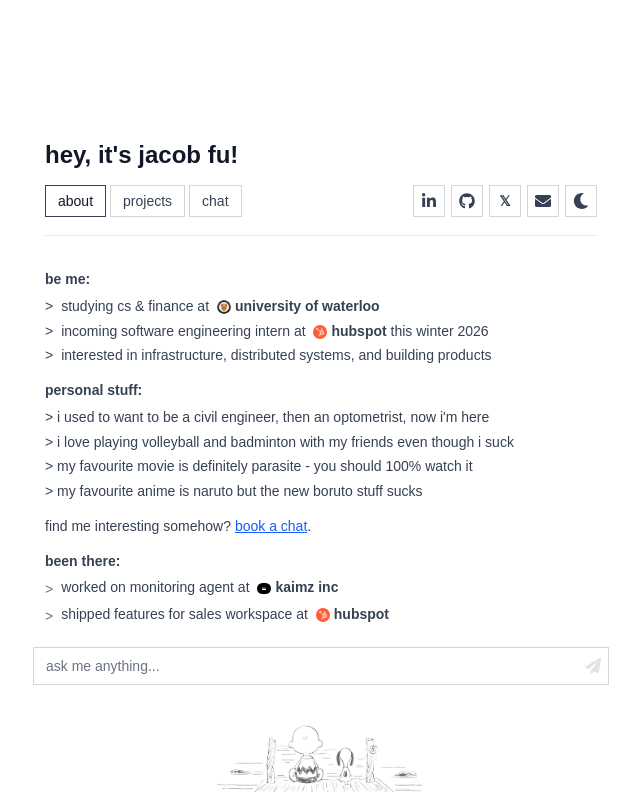
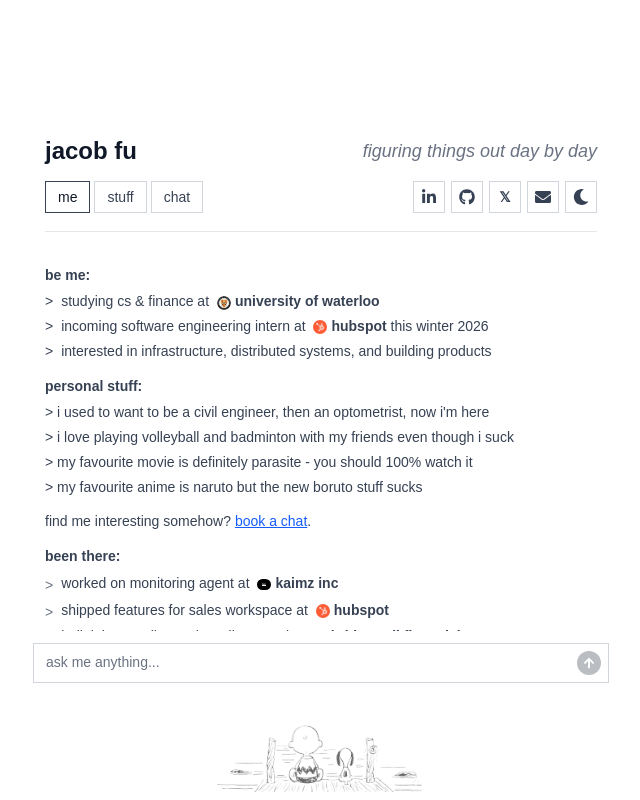
Before and after one commit to FuJacob/jafu-portfolio, a Next.js app in the folder main/: page / in a window 1280 px wide. Shown: the whole page, without its empty margins (319-959 px from the left). Built offline with nearby package versions, Linux system fonts and the light colour scheme; a web font is replaced by a local one.

Commit message:
ui updates

```diff
--- a/main/app/api/chat/route.ts
+++ b/main/app/api/chat/route.ts
@@ -14,7 +14,7 @@
     const { question } = body;
 
     const response = await ai.models.generateContent({
-      model: "gemini-2.5-flash",
+      model: "gemini-2.5-flash-lite",
       contents: [question],
       config: {
         systemInstruction: prompt,
--- a/main/app/layout.tsx
+++ b/main/app/layout.tsx
@@ -11,7 +11,7 @@
 });
 
 export const metadata: Metadata = {
-  title: "Jacob Fu - Developer & Builder",
+  title: "Jacob Fu",
   description:
     "cs & finance student at uwaterloo. interested in infrastructure, distributed systems, and building products that ship fast.",
 };
--- a/main/app/page.tsx
+++ b/main/app/page.tsx
@@ -38,19 +38,24 @@
               {/* Tab header with jacob fu */}
               <div className="flex-shrink-0 px-2 md:px-3 pt-3 md:pt-6">
                 <div className="mb-3 md:mb-4 space-y-2 md:space-y-0 border-b border-gray-200 dark:border-gray-700 pb-3 md:pb-4">
-                  <h1 className="text-lg md:text-2xl font-bold text-gray-900 dark:text-white mb-2 md:mb-3">
-                    hey, it&apos;s jacob fu!
-                  </h1>
+                  <div className="flex justify-between mb-2 md:mb-3 items-center">
+                    <h1 className="text-lg md:text-2xl font-bold text-gray-900 dark:text-white">
+                      jacob fu{" "}
+                    </h1>
+                    <span className="dark:text-gray-400 text-gray-500 md:font-light text-sm md:text-lg italic">
+                      figuring things out day by day
+                    </span>
+                  </div>
                   <div className="flex items-center justify-between gap-2">
                     <TabsList>
                       <TabsTrigger value="about" className="text-xs md:text-sm">
-                        about
+                        me
                       </TabsTrigger>
                       <TabsTrigger
                         value="projects"
                         className="text-xs md:text-sm"
                       >
-                        projects
+                        stuff
                       </TabsTrigger>
                       <TabsTrigger
                         value="chat with me"
@@ -100,7 +105,7 @@
               value={inputValue}
               onChange={setInputValue}
               onSubmit={handleChatSubmit}
-              disabled={isLoading}
+              isLoading={isLoading}
             />
           </div>
         </div>
--- a/main/components/Messages.tsx
+++ b/main/components/Messages.tsx
@@ -39,7 +39,11 @@
         ))}
         {isLoading && (
           <div className="text-gray-800 dark:text-gray-200 mr-8 md:mr-12">
-            <div className="w-3 h-3 md:w-4 md:h-4 bg-gray-400 dark:bg-gray-500 rounded-full animate-pulse"></div>
+            <div className="flex items-center gap-1">
+              <div className="w-2 h-2 bg-gray-400 dark:bg-gray-500 rounded-full animate-bounce" style={{ animationDelay: '0ms' }}></div>
+              <div className="w-2 h-2 bg-gray-400 dark:bg-gray-500 rounded-full animate-bounce" style={{ animationDelay: '150ms' }}></div>
+              <div className="w-2 h-2 bg-gray-400 dark:bg-gray-500 rounded-full animate-bounce" style={{ animationDelay: '300ms' }}></div>
+            </div>
           </div>
         )}
       </div>
--- a/main/components/MiniChatInput.tsx
+++ b/main/components/MiniChatInput.tsx
@@ -1,42 +1,55 @@
-import { FaPaperPlane } from "react-icons/fa";
+import { FaArrowUp } from "react-icons/fa";
 
 interface MiniChatInputProps {
   value: string;
   onChange: (value: string) => void;
   onSubmit: () => void;
-  disabled?: boolean;
+  isLoading?: boolean;
 }
 
 export default function MiniChatInput({
   value,
   onChange,
   onSubmit,
-  disabled,
+  isLoading,
 }: MiniChatInputProps) {
   const handleSubmit = (e: React.FormEvent) => {
     e.preventDefault();
-    if (!disabled) {
-      onSubmit();
+    onSubmit();
+  };
+
+  const handleKeyDown = (e: React.KeyboardEvent<HTMLTextAreaElement>) => {
+    if (e.key === "Enter" && !e.shiftKey) {
+      e.preventDefault();
+      if (value.trim()) {
+        onSubmit();
+      }
     }
   };
 
   return (
     <form onSubmit={handleSubmit} className="w-full mt-1">
       <div className="relative">
-        <input
-          type="text"
-          placeholder={disabled ? "thinking..." : "ask me anything..."}
+        <textarea
+          placeholder={isLoading ? "thinking..." : "ask me anything..."}
           value={value}
           onChange={(e) => onChange(e.target.value)}
-          disabled={disabled}
-          className="w-full px-3 py-2 pr-10 text-sm border border-gray-300 dark:border-gray-700 bg-white dark:bg-gray-800 text-gray-900 dark:text-gray-100 placeholder:text-gray-500 dark:placeholder:text-gray-400 hover:border-black dark:hover:border-gray-400 focus:outline-none focus:border-black dark:focus:border-gray-400 transition"
+          onKeyDown={handleKeyDown}
+          rows={1}
+          className="w-full px-3 py-2 pr-10 text-sm border border-gray-300 dark:border-gray-700 bg-white dark:bg-gray-800 text-gray-900 dark:text-gray-100 placeholder:text-gray-500 dark:placeholder:text-gray-400 hover:border-black dark:hover:border-gray-400 focus:outline-none focus:border-black dark:focus:border-gray-400 transition resize-none overflow-hidden min-h-[40px] max-h-[200px]"
+          style={{ height: 'auto' }}
+          onInput={(e) => {
+            const target = e.target as HTMLTextAreaElement;
+            target.style.height = 'auto';
+            target.style.height = Math.min(target.scrollHeight, 200) + 'px';
+          }}
         />
         <button
           type="submit"
-          disabled={disabled || !value.trim()}
-          className="absolute right-2 top-1/2 -translate-y-1/2 text-gray-400 dark:text-gray-500 hover:text-gray-700 dark:hover:text-gray-300 disabled:opacity-30 disabled:cursor-not-allowed transition"
+          disabled={!value.trim()}
+          className="absolute right-2 top-2 flex items-center justify-center w-6 h-6 rounded-full bg-gray-800 dark:bg-gray-200 text-white dark:text-gray-900 hover:bg-black dark:hover:bg-white disabled:opacity-30 disabled:cursor-not-allowed transition"
         >
-          <FaPaperPlane className="w-4 h-4" />
+          <FaArrowUp className="w-3 h-3" />
         </button>
       </div>
     </form>
--- a/main/components/ui/tabs.tsx
+++ b/main/components/ui/tabs.tsx
@@ -26,7 +26,7 @@
     <TabsPrimitive.List
       data-slot="tabs-list"
       className={cn(
-        "inline-flex h-9 w-fit items-center justify-center gap-1",
+        "inline-flex h-9 items-center justify-center gap-1 flex-shrink-0",
         className
       )}
       {...props}
@@ -42,7 +42,7 @@
     <TabsPrimitive.Trigger
       data-slot="tabs-trigger"
       className={cn(
-        "inline-flex items-center justify-center h-8 px-3 text-sm font-medium whitespace-nowrap transition border border-gray-300 dark:border-gray-700 bg-white dark:bg-gray-800 text-gray-700 dark:text-gray-300 hover:border-black dark:hover:border-gray-400 focus:outline-none focus:border-gray-400 dark:focus:border-gray-500 disabled:opacity-50 disabled:pointer-events-none data-[state=active]:border-gray-700 dark:data-[state=active]:border-gray-400 data-[state=active]:text-gray-900 dark:data-[state=active]:text-white",
+        "inline-flex items-center justify-center h-8 px-3 text-sm font-medium whitespace-nowrap transition border border-gray-300 dark:border-gray-700 bg-white dark:bg-gray-800 text-gray-700 dark:text-gray-300 hover:border-black dark:hover:border-gray-400 focus-visible:outline-none disabled:opacity-50 disabled:pointer-events-none data-[state=active]:border-gray-700 dark:data-[state=active]:border-gray-400 data-[state=active]:text-gray-900 dark:data-[state=active]:text-white",
         className
       )}
       {...props}
```
